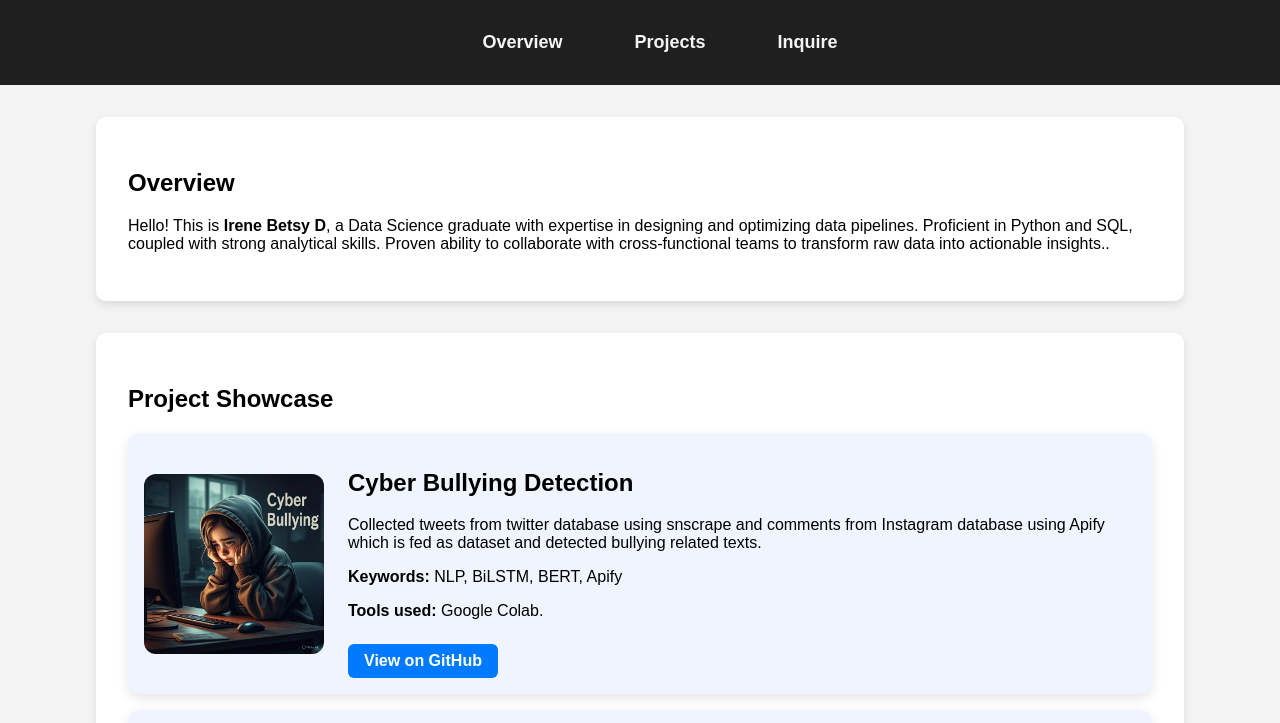
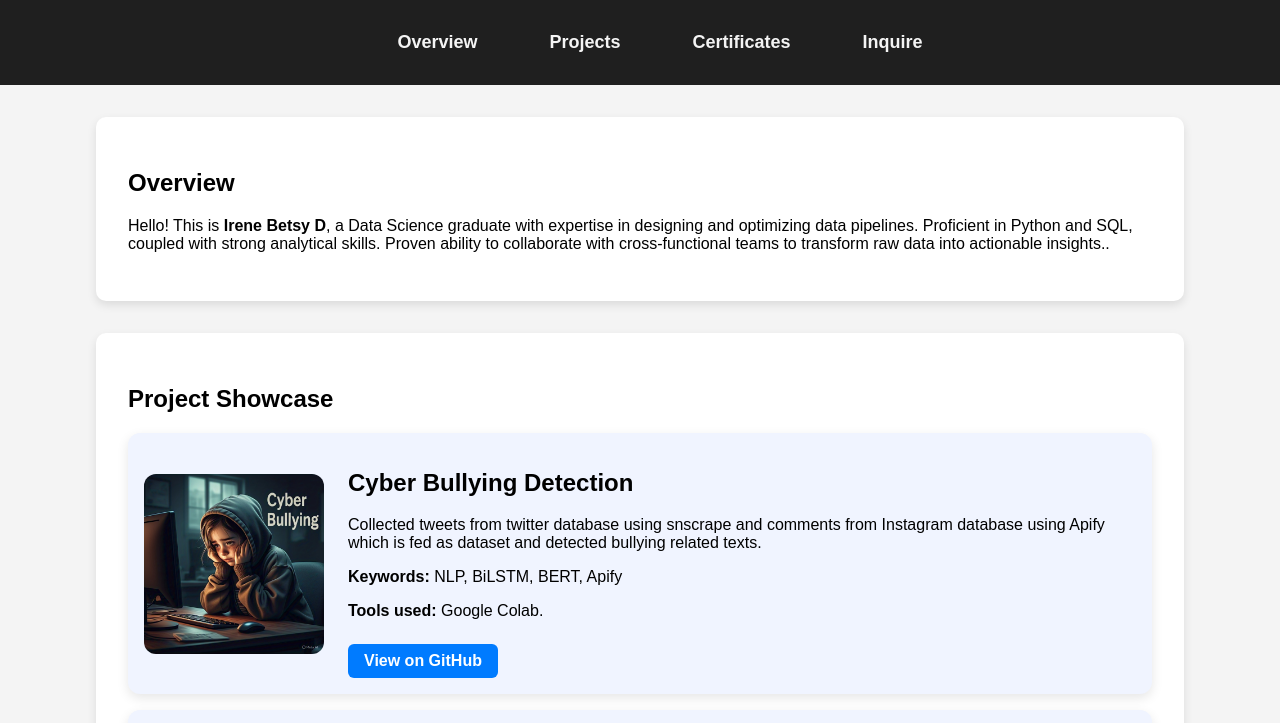
Before and after one commit to irenebetsy/Portfolio, a plain HTML site: page index.html in a window 1280 px wide. Shown: the top 723 px of the page. Drawn offline with Linux system fonts and the light colour scheme.

Commit message:
Update index.html

```diff
--- a/index.html
+++ b/index.html
@@ -12,6 +12,7 @@
     <ul>
       <li><a href="#overview">Overview</a></li>
       <li><a href="#projects">Projects</a></li>
+      <li><a href="#Certificates">Certificates</a></li>
       <li><a href="#inquire">Inquire</a></li>
     </ul>
   </nav>
```
